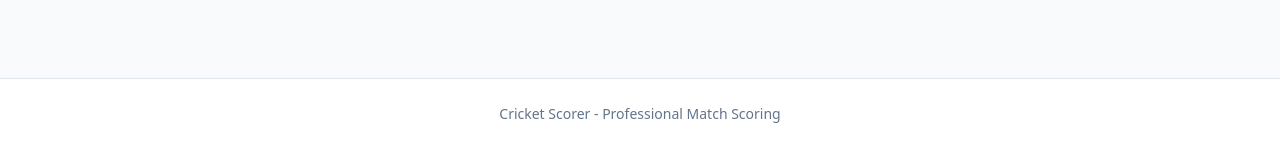
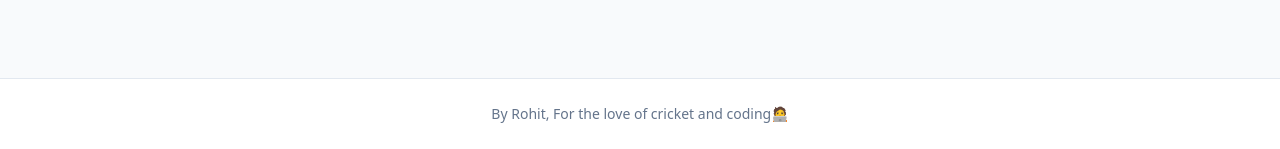
Before and after one commit to Rohit-Sharma-RS/cricket_scorer, a Flask app: page / in a window 1280 px wide. Shown: the part 835-984 px from the top of the page. Run offline with Flask 3, Linux system fonts and the light colour scheme.

Commit message:
styling done

```diff
--- a/app.py
+++ b/app.py
@@ -5,7 +5,7 @@ from datetime import datetime
 import os
 from dotenv import load_dotenv
 
-load_dotenv()  # ✅ Load variables from .env locally
+load_dotenv('secret.env')
 
 app = Flask(__name__)
 app.secret_key = os.getenv("SECRET_KEY", "devsecret")
--- a/requirements.txt
+++ b/requirements.txt
@@ -2,3 +2,5 @@ Flask
 Flask-SQLAlchemy
 psycopg2-binary
 gunicorn
+dotenv
+sqlalchemy
--- a/templates/base.html
+++ b/templates/base.html
@@ -61,7 +61,7 @@
 
   <footer class="footer">
     <div class="footer-container">
-      <p class="footer-text">Cricket Scorer - Professional Match Scoring</p>
+      <p class="footer-text">By Rohit, For the love of cricket and coding🧑‍💻</p>
     </div>
   </footer>
 </body>
```
Also changed, not shown: 2 other files.
